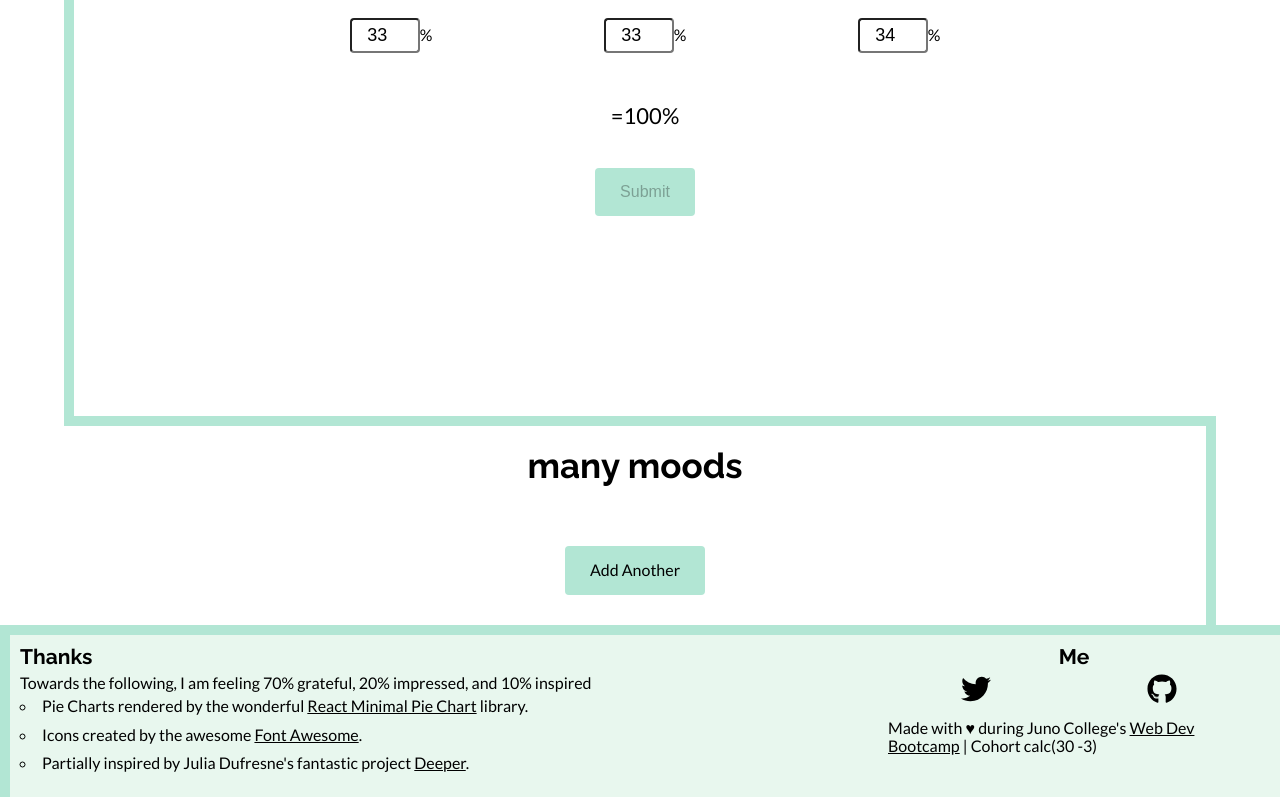
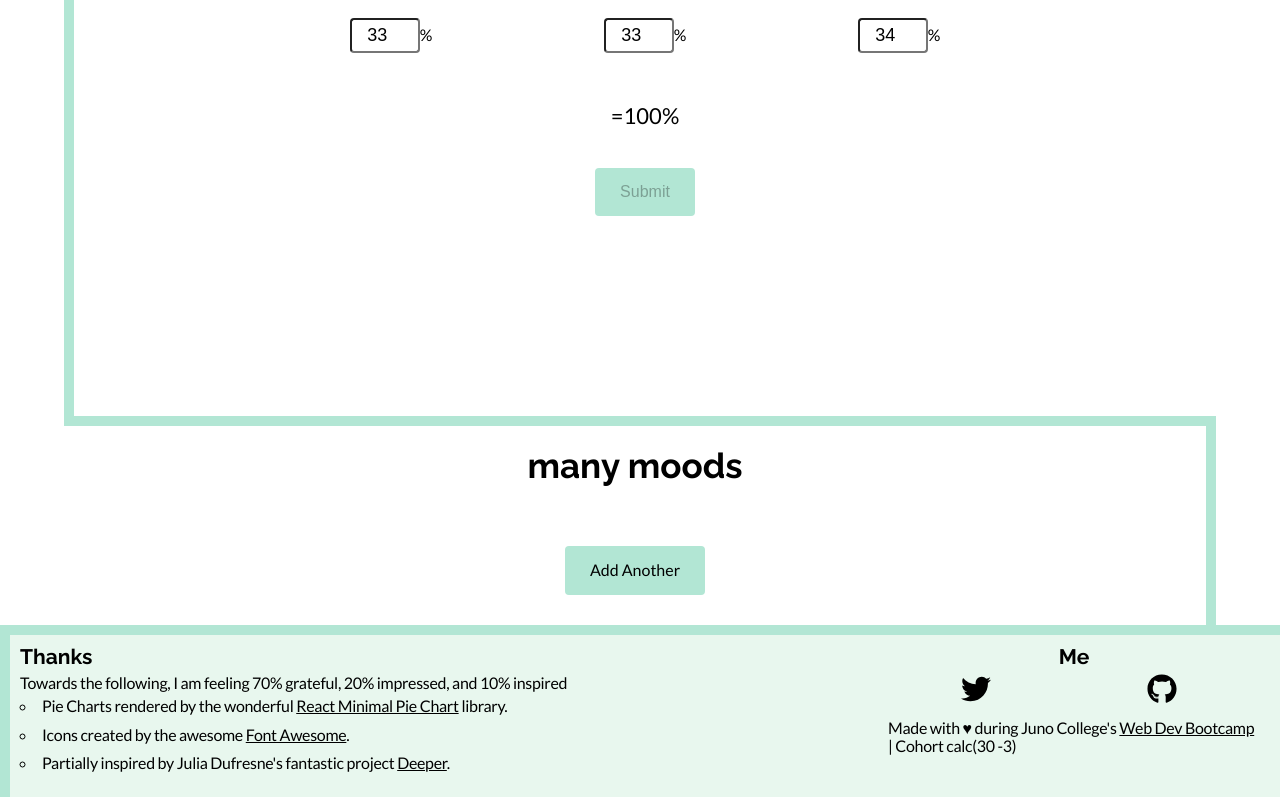
Before and after one commit to QuercusTaliare/taylor-robertson-project-five, a React (Create React App) app: page / in a window 1280 px wide. Shown: the part 384-1181 px from the top of the page. Built offline with nearby package versions, Linux system fonts and the light colour scheme; no server answers; the database is empty.

Commit message:
minor changes

```diff
--- a/src/components/Footer.js
+++ b/src/components/Footer.js
@@ -38,7 +38,7 @@ class Footer extends Component {
               </li>
               <li>
 
-                <a href="https://github.com/QuercusTaliare" title="Click to access the website's Github repo" target="_blank">
+                <a href="https://github.com/QuercusTaliare" title="Click to access Taylor's GitHub" target="_blank">
                   <FontAwesomeIcon
                     icon={faGithub}
                     size="1x"
--- a/src/index.css
+++ b/src/index.css
@@ -318,6 +318,12 @@ footer .attributions {
     padding: 0 20px 0 0;
 }
 
+.attributions p,
+.attributions li,
+.me p {
+    letter-spacing: -0.3px;
+}
+
 .attributions li {
     padding: 5px 0;
     list-style-type: circle;
```
